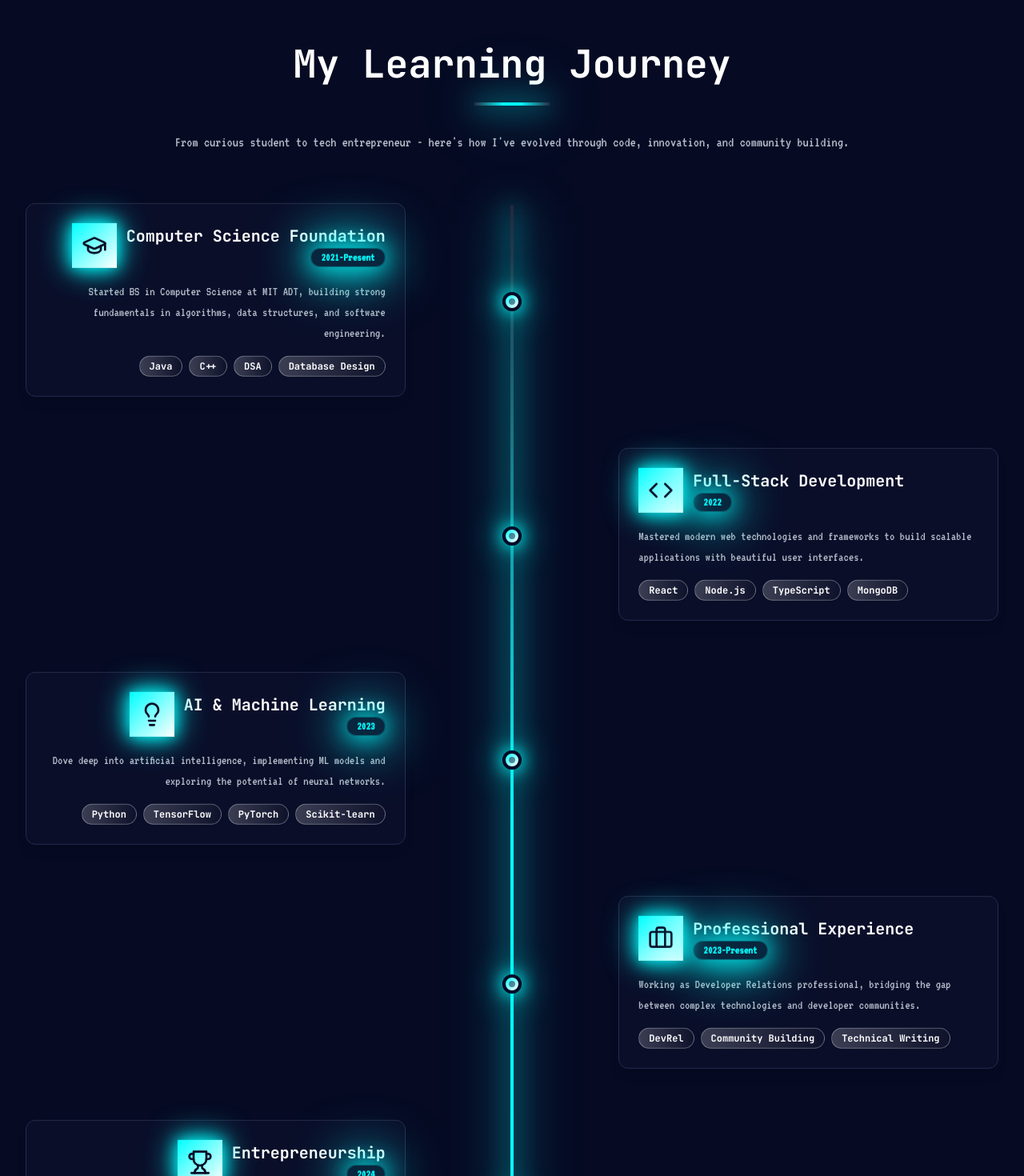
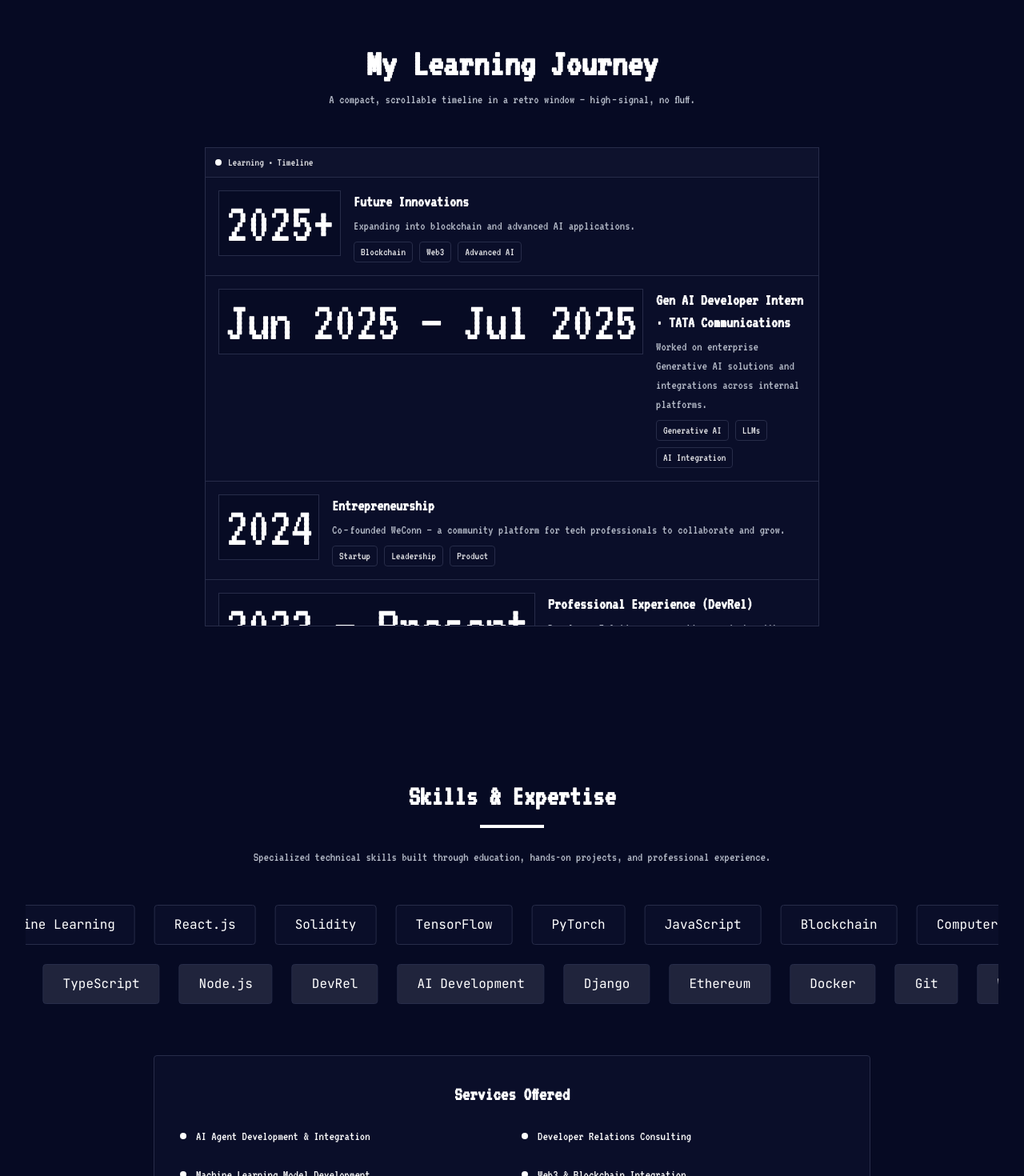
Before and after one commit to Atharva1399/portfolios-code, a React (Vite) app: page / in a window 1280 px wide. Shown: the part 840-2310 px from the top of the page at 80% size. Built offline with nearby package versions, Linux system fonts and the light colour scheme.

Commit message:
Update learning journey section
Updated the "My Learning Journey" section to match the provided image, implementing a table-like structure with pixelated font and a dark blue and white color scheme.

```diff
--- a/src/components/About.tsx
+++ b/src/components/About.tsx
@@ -1,130 +1,123 @@
 
 import React from 'react';
-import { GraduationCap, Code, Briefcase, Trophy, Lightbulb, Rocket } from 'lucide-react';
+
+// Minimal retro data model
+interface Step {
+  year: string;
+  title: string;
+  description: string;
+  tech: string[];
+}
+
+const steps: Step[] = [
+  {
+    title: "Computer Science Foundation",
+    year: "2021 – Present",
+    description:
+      "Started BS in Computer Science at MIT ADT; core focus on algorithms, data structures, and software engineering.",
+    tech: ["Java", "C++", "DSA", "Database Design"],
+  },
+  {
+    title: "Full‑Stack Development",
+    year: "2022",
+    description:
+      "Built scalable apps with modern web technologies and clean UI patterns.",
+    tech: ["React", "Node.js", "TypeScript", "MongoDB"],
+  },
+  {
+    title: "AI & Machine Learning",
+    year: "2023",
+    description:
+      "Implemented ML models and explored neural networks for real‑world problems.",
+    tech: ["Python", "TensorFlow", "PyTorch", "Scikit‑learn"],
+  },
+  {
+    title: "Professional Experience (DevRel)",
+    year: "2023 – Present",
+    description:
+      "Developer Relations: connecting products with communities through content and advocacy.",
+    tech: ["DevRel", "Community", "Technical Writing"],
+  },
+  {
+    title: "Entrepreneurship",
+    year: "2024",
+    description:
+      "Co‑founded WeConn – a community platform for tech professionals to collaborate and grow.",
+    tech: ["Startup", "Leadership", "Product"],
+  },
+  {
+    title: "Gen AI Developer Intern · TATA Communications",
+    year: "Jun 2025 – Jul 2025",
+    description:
+      "Worked on enterprise Generative AI solutions and integrations across internal platforms.",
+    tech: ["Generative AI", "LLMs", "AI Integration"],
+  },
+  {
+    title: "Future Innovations",
+    year: "2025+",
+    description:
+      "Expanding into blockchain and advanced AI applications.",
+    tech: ["Blockchain", "Web3", "Advanced AI"],
+  },
+];
 
 const About = () => {
-  const roadmapSteps = [
-    {
-      icon: <GraduationCap className="w-8 h-8" />,
-      title: "Computer Science Foundation",
-      year: "2021-Present",
-      description: "Started BS in Computer Science at MIT ADT, building strong fundamentals in algorithms, data structures, and software engineering.",
-      tech: ["Java", "C++", "DSA", "Database Design"]
-    },
-    {
-      icon: <Code className="w-8 h-8" />,
-      title: "Full-Stack Development",
-      year: "2022",
-      description: "Mastered modern web technologies and frameworks to build scalable applications with beautiful user interfaces.",
-      tech: ["React", "Node.js", "TypeScript", "MongoDB"]
-    },
-    {
-      icon: <Lightbulb className="w-8 h-8" />,
-      title: "AI & Machine Learning",
-      year: "2023",
-      description: "Dove deep into artificial intelligence, implementing ML models and exploring the potential of neural networks.",
-      tech: ["Python", "TensorFlow", "PyTorch", "Scikit-learn"]
-    },
-    {
-      icon: <Briefcase className="w-8 h-8" />,
-      title: "Professional Experience",
-      year: "2023-Present",
-      description: "Working as Developer Relations professional, bridging the gap between complex technologies and developer communities.",
-      tech: ["DevRel", "Community Building", "Technical Writing"]
-    },
-    {
-      icon: <Trophy className="w-8 h-8" />,
-      title: "Entrepreneurship",
-      year: "2024",
-      description: "Co-founded WeConn, creating a thriving community platform for tech professionals to collaborate and grow.",
-      tech: ["Startup", "Leadership", "Product Development"]
-    },
-    {
-      icon: <Briefcase className="w-8 h-8" />,
-      title: "Gen AI Developer Intern",
-      year: "June 2025 - July 2025",
-      description: "Interned at TATA Communications as a Generative AI Developer, working on cutting-edge AI solutions and contributing to enterprise-level AI implementations.",
-      tech: ["Generative AI", "Enterprise AI", "LLMs", "AI Integration"]
-    },
-    {
-      icon: <Rocket className="w-8 h-8" />,
-      title: "Future Innovations",
-      year: "2025+",
-      description: "Focusing on blockchain technologies and advanced AI applications to shape the future of technology.",
-      tech: ["Blockchain", "Web3", "Advanced AI", "Innovation"]
-    }
-  ];
+  // Show most recent first like the reference list
+  const rows = [...steps].reverse();
 
   return (
     <section id="about" className="section-padding bg-background">
       <div className="container mx-auto">
-        <div className="max-w-4xl mx-auto text-center mb-16">
-          <h2 className="text-4xl md:text-5xl font-mono font-bold text-foreground mb-6">
+        <header className="max-w-3xl mx-auto text-center mb-8 md:mb-12">
+          <h2 className="text-4xl md:text-5xl font-bold text-foreground">
             My Learning Journey
           </h2>
-          <div className="w-24 h-1 bg-gradient-to-r from-accent via-neon-turquoise to-accent mx-auto mb-8 rounded-full shadow-lg shadow-neon-turquoise/50 animate-neon-glow"></div>
-          <p className="text-lg text-muted-foreground font-medium">
-            From curious student to tech entrepreneur - here's how I've evolved through code, innovation, and community building.
+          <p className="text-muted-foreground mt-2">
+            A compact, scrollable timeline in a retro window – high‑signal, no fluff.
           </p>
+        </header>
+
+        <div className="max-w-3xl mx-auto">
+          {/* Retro window frame */}
+          <div className="border border-border rounded-md bg-card">
+            <div className="flex items-center gap-2 px-3 py-2 border-b border-border bg-secondary/20">
+              <span className="w-2 h-2 rounded-full bg-primary inline-block" aria-hidden="true" />
+              <span className="text-xs sm:text-sm text-foreground/90">Learning • Timeline</span>
             </div>
 
-        <div className="relative">
-          {/* Central Timeline Line */}
-          <div className="absolute left-1/2 transform -translate-x-1/2 w-1 bg-gradient-to-b from-accent via-neon-turquoise to-accent h-full rounded-full shadow-lg shadow-neon-turquoise/50 animate-neon-glow"></div>
-
-          {/* Roadmap Steps */}
-          <div className="space-y-16">
-            {roadmapSteps.map((step, index) => (
-              <div
-                key={index}
-                className={`flex items-center ${index % 2 === 0 ? 'flex-row' : 'flex-row-reverse'} group`}
-              >
-                <div className={`w-5/12 ${index % 2 === 0 ? 'text-right pr-8' : 'text-left pl-8'}`}>
-                  <div className="bg-card border border-border rounded-xl p-6 shadow-lg hover:shadow-xl hover:shadow-neon-turquoise/30 transition-all duration-500 transform hover:scale-105 hover:-translate-y-2 animate-float">
-                    <div className={`flex items-center gap-3 mb-4 ${index % 2 === 0 ? 'justify-end' : 'justify-start'}`}>
-                      <div className="p-3 bg-gradient-to-br from-neon-turquoise to-primary rounded-lg text-background shadow-lg shadow-neon-turquoise/50 transform transition-transform duration-300 group-hover:rotate-12 animate-neon-glow">
-                        {step.icon}
-                      </div>
-                      <div>
-                        <h3 className="text-xl font-mono font-bold text-foreground">{step.title}</h3>
-                        <span className="text-sm font-semibold text-neon-turquoise bg-neon-turquoise/10 px-3 py-1 rounded-full border border-neon-turquoise/30 animate-neon-glow">
+            {/* Scrollable list */}
+            <div className="max-h-[70vh] overflow-y-auto">
+              <ul className="divide-y divide-border">
+                {rows.map((step, idx) => (
+                  <li key={`${step.title}-${idx}`} className="p-3 sm:p-4">
+                    <div className="grid grid-cols-[auto,1fr] items-start gap-3 sm:gap-4">
+                      {/* Year block */}
+                      <div className="rounded-md border border-border bg-background/70 px-2 py-1">
+                        <span className="block leading-none text-5xl sm:text-6xl md:text-7xl tracking-tight text-foreground">
                           {step.year}
                         </span>
                       </div>
-                    </div>
 
-                    <p className="text-muted-foreground mb-4 leading-relaxed">
-                      {step.description}
-                    </p>
-
-                    <div className={`flex flex-wrap gap-2 ${index % 2 === 0 ? 'justify-end' : 'justify-start'}`}>
-                      {step.tech.map((tech, techIndex) => (
+                      {/* Details */}
+                      <div className="space-y-1">
+                        <h3 className="text-lg sm:text-xl font-bold text-foreground">{step.title}</h3>
+                        <p className="text-muted-foreground text-sm sm:text-base">{step.description}</p>
+                        <div className="flex flex-wrap gap-2 pt-1">
+                          {step.tech.map((t) => (
                             <span
-                          key={techIndex}
-                          className="px-3 py-1 text-xs font-mono font-bold bg-gradient-to-r from-primary/20 to-accent/20 text-foreground rounded-full border border-primary/30 shadow-sm hover:shadow-lg hover:shadow-primary/20 transition-all duration-300 transform hover:scale-110"
+                              key={t}
+                              className="px-2 py-0.5 text-xs sm:text-sm rounded border border-border text-foreground/90"
                             >
-                          {tech}
+                              {t}
                             </span>
                           ))}
                         </div>
                       </div>
                     </div>
-
-                {/* Timeline Node */}
-                <div className="relative w-2/12 flex justify-center">
-                  <div className="w-6 h-6 bg-gradient-to-br from-neon-turquoise to-primary rounded-full border-4 border-background shadow-lg shadow-neon-turquoise/50 transform transition-all duration-500 group-hover:scale-150 group-hover:shadow-2xl group-hover:shadow-neon-turquoise/80 z-10 animate-neon-glow">
-                    <div className="absolute inset-1 bg-gradient-to-br from-background to-card rounded-full animate-pulse"></div>
+                  </li>
+                ))}
+              </ul>
             </div>
-
-                  {/* 3D Floating Animation */}
-                  <div className="absolute inset-0 flex items-center justify-center">
-                    <div className="w-12 h-12 bg-gradient-to-br from-neon-turquoise/30 to-primary/20 rounded-full blur-sm animate-ping opacity-0 group-hover:opacity-100 transition-opacity duration-500"></div>
-                  </div>
-                </div>
-
-                <div className="w-5/12"></div>
-              </div>
-            ))}
           </div>
         </div>
       </div>
```
Lines whose indentation alone changed are shown as unchanged.
